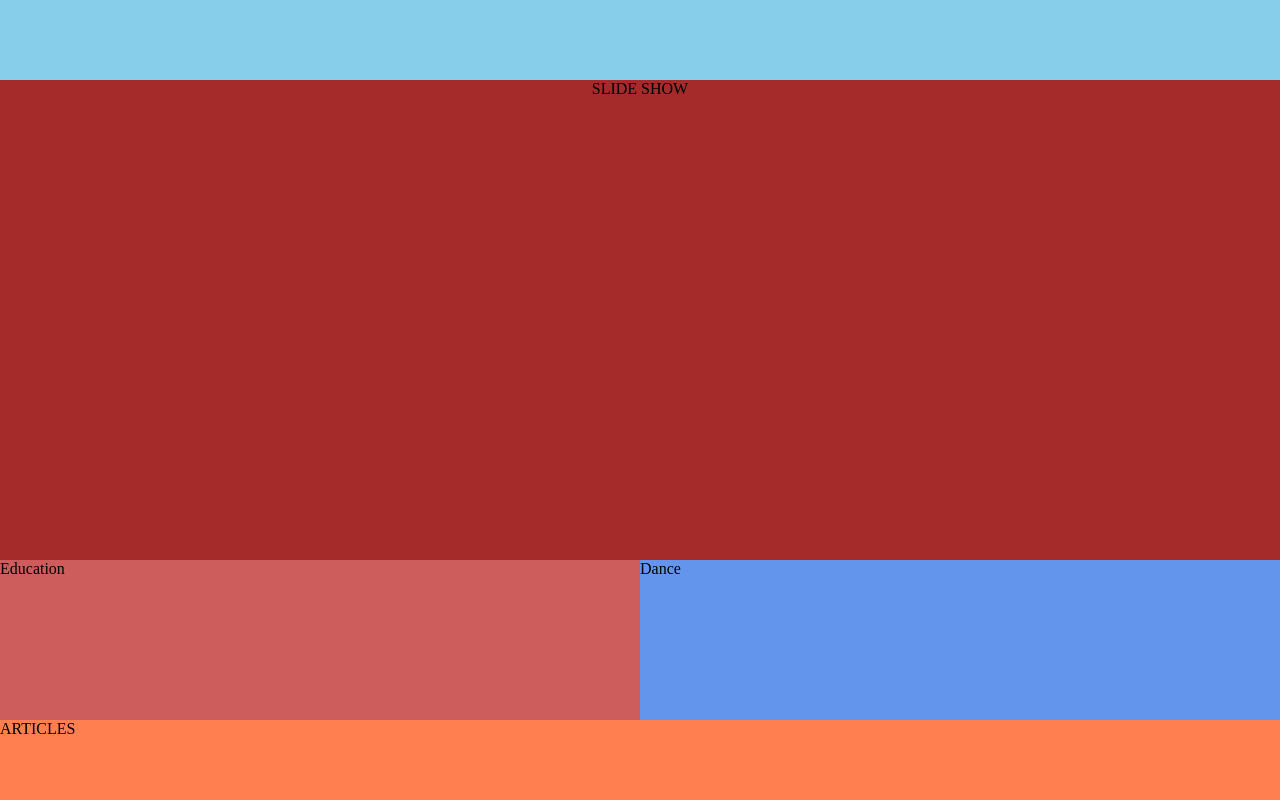
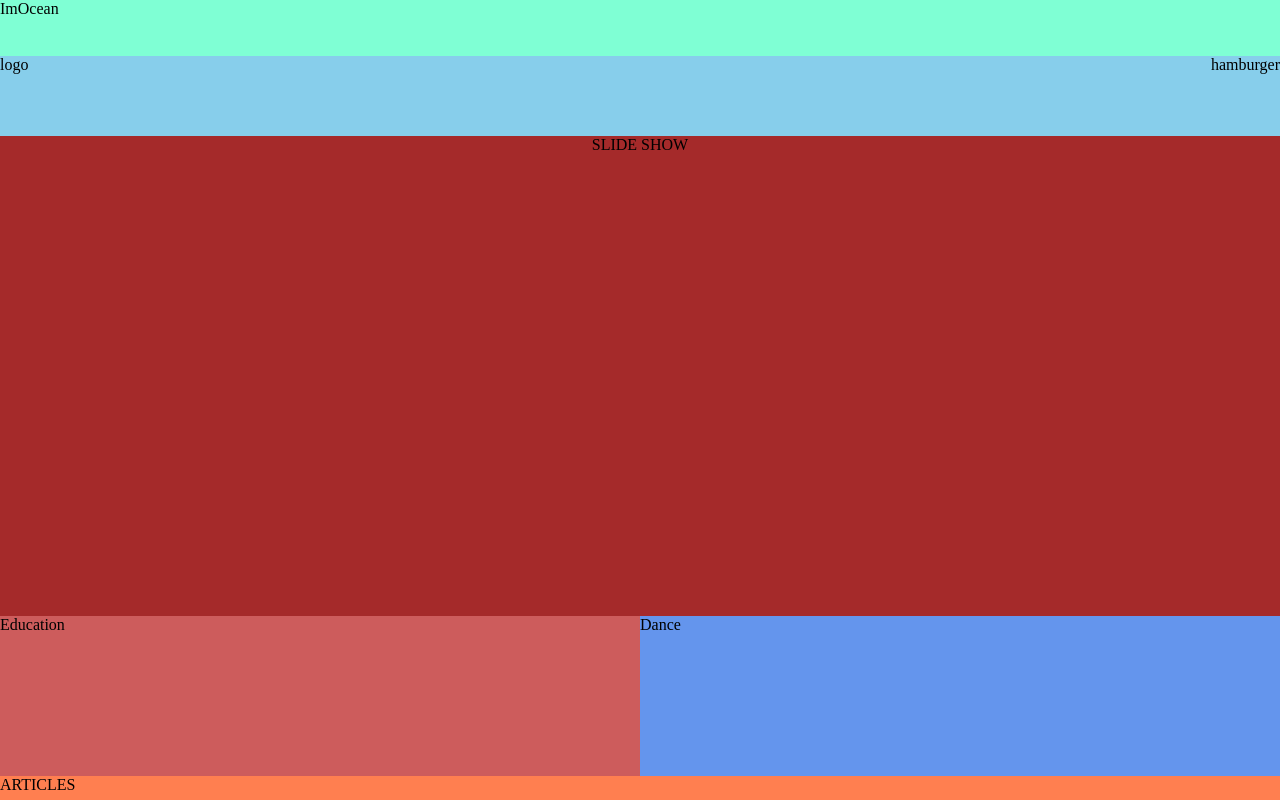
Before and after one commit to TomEschler/imOcean, a React (Create React App) app: page / in a window 1280 px wide. Shown: the top 800 px of the page. Built offline with nearby package versions, Linux system fonts and the light colour scheme.

Commit message:
added content

```diff
--- a/src/App.js
+++ b/src/App.js
@@ -9,6 +9,7 @@ import './CSS/content.css'
 const App = () => {
     return(
         <>
+            <div className='title'>ImOcean</div>
             <Header />
             <Content />
             <Footer />
--- a/src/CSS/content.css
+++ b/src/CSS/content.css
@@ -4,7 +4,10 @@
 }
 
 /* grid-column: 1 / span 3 instead of counting the lines. */
-
+.title{
+    height: 7vh;
+    background-color: aquamarine;
+}
 .container{
     min-height: 90vh;
     background-color: grey;
@@ -18,6 +21,7 @@
             's s s s'
             's s s s'
             'i1 i1 i2 i2'
+            'a a a a'
             'a a a a'
 }
 
--- a/src/Footer.js
+++ b/src/Footer.js
@@ -11,7 +11,7 @@ const Footer = () => {
     return(
         <>
         <div style={footerStyle}>
-
+            FOOTER
         </div>
         </>
     )
--- a/src/Header.js
+++ b/src/Header.js
@@ -3,14 +3,17 @@ import React from 'react'
 const headerStyle = {
   backgroundColor: 'skyBlue',
   height: '10vh',
-  width: '100vw'
+  width: '100vw',
+  display: 'flex',
+  justifyContent: 'space-between'
 };
 
 const Header = () => {
     return(
         <>
           <div style={headerStyle}>
-
+            <div className='logo'>logo</div>
+            <div className='hamburger'>hamburger</div>
           </div>
         </>
     )
```
